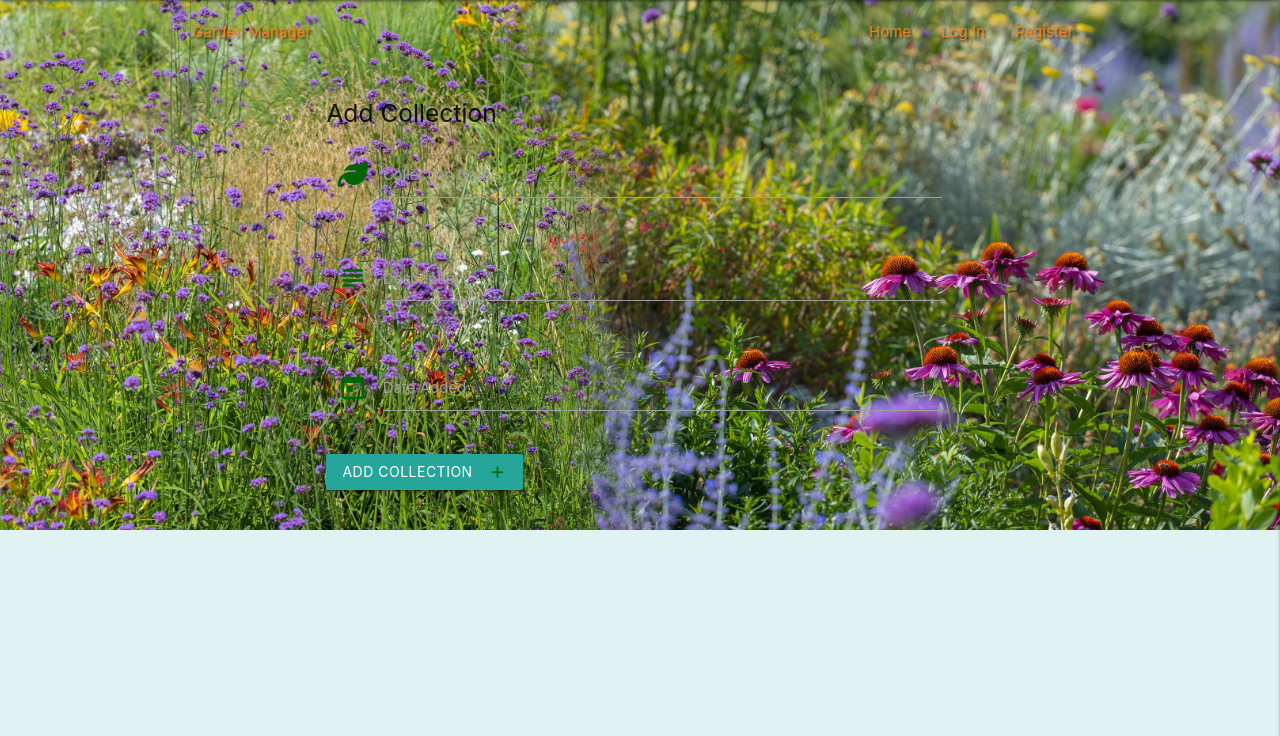
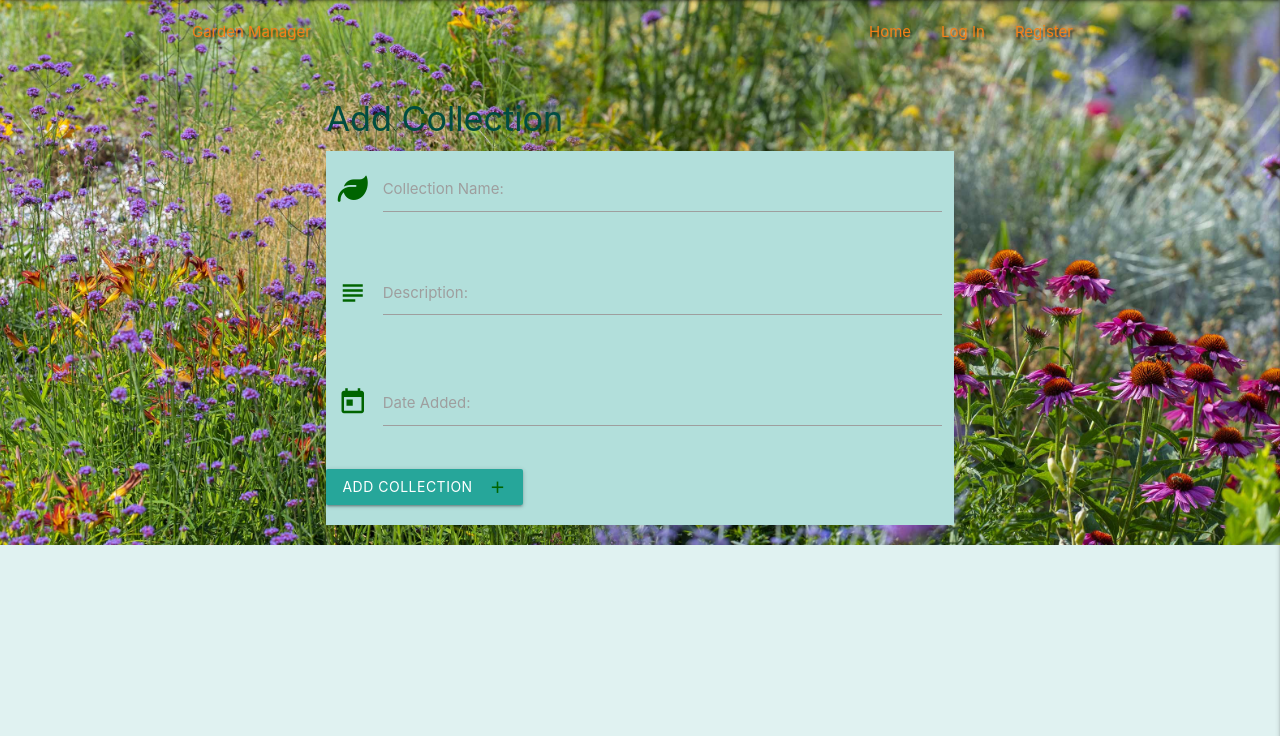
Before and after one commit to Readri205/MS3_Plant_Manager, a Flask app: page /add_collections in a window 1280 px wide. Shown: the part 64-800 px from the top of the page. Run offline with Flask 2, Linux system fonts and the light colour scheme; data that the repository does not hold is empty; some libraries are stand-ins or nearby versions.

Commit message:
Amend styles in html pages

```diff
--- a/templates/addcollections.html
+++ b/templates/addcollections.html
@@ -1,8 +1,8 @@
 {% extends 'base.html' %} {% block content %}
 
-<div class="container">
-<h5 class="collection-margin">Add Collection</h5>
-<div class="row">
+<div class="container teal-text text-darken-4">
+<h4 class="collection-margin">Add Collection</h4>
+<div class="row teal lighten-4">
     <form action="{{ url_for('insert_collection') }}" method="POST" class="col s12">
 		<div class="row">
 			<div class="input-field col s12">
--- a/templates/addplants.html
+++ b/templates/addplants.html
@@ -1,8 +1,8 @@
 {% extends 'base.html' %} {% block content %}
 
-<div class="container">
+<div class="container teal-text text-darken-4">
 <h4>Add Plants</h4>
-<div class="row">
+<div class="row teal lighten-4">
 	<form action="{{ url_for('insert_plant') }}" method="POST" class="col s12">
 		<div class="row">
 			<div class="input-field col s12">
--- a/templates/trefle_plants.html
+++ b/templates/trefle_plants.html
@@ -4,7 +4,7 @@
     {% for plant in plants %}
     <li>
     <div class="col s6 m3">
-      <div class="card large">
+      <div class="card large teal lighten-4">
         <div class="card-image">
             <img src="{{ plant.image_url }}">
 
```
Also changed, not shown: README.md.
